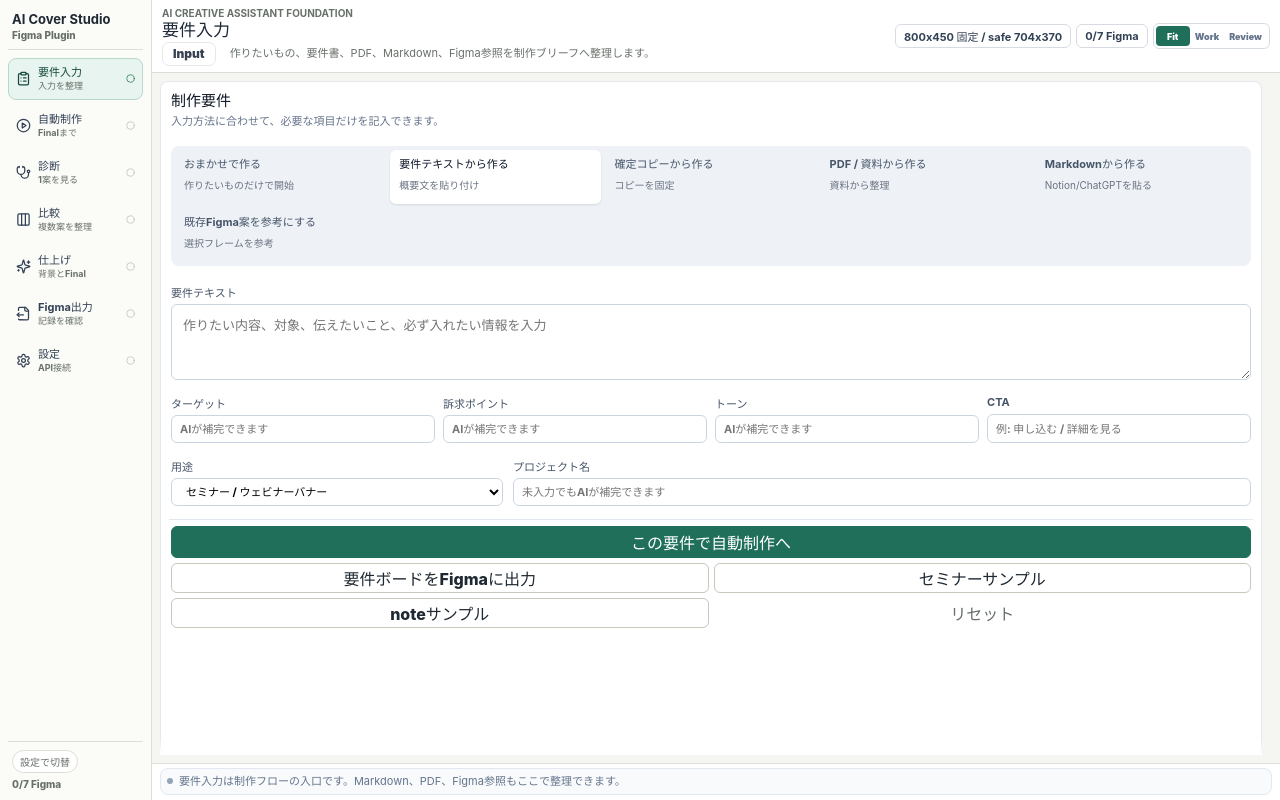
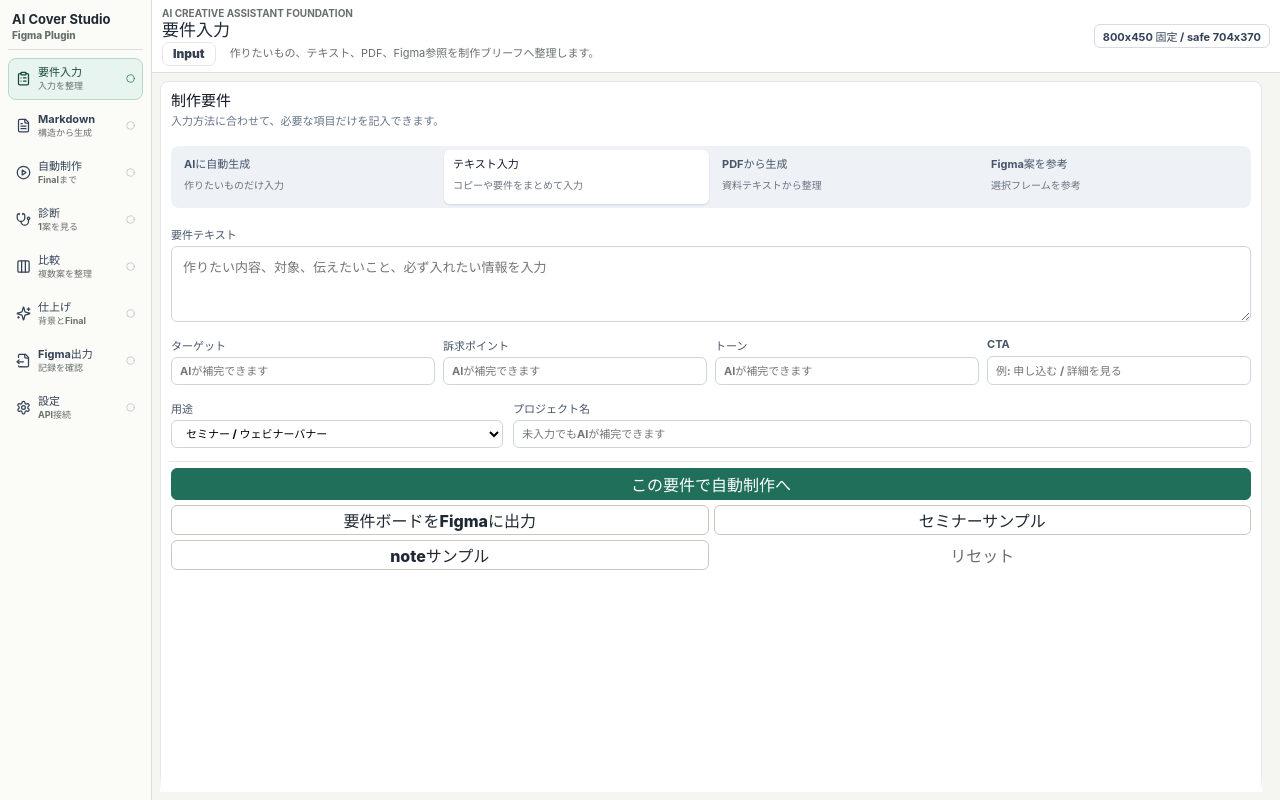
Before and after one commit to orimotest/Figmasuki, a React (Vite) app: page / in a window 1280 px wide. Built offline with nearby package versions, Linux system fonts and the light colour scheme.

Commit message:
Refine plugin navigation and settings

```diff
--- a/src/styles/app.css
+++ b/src/styles/app.css
@@ -78,7 +78,7 @@ input:focus-visible {
   min-width: 0;
   min-height: 0;
   display: grid;
-  grid-template-rows: auto minmax(0, 1fr) auto;
+  grid-template-rows: auto minmax(0, 1fr);
   overflow: hidden;
 }
 
@@ -86,7 +86,7 @@ input:focus-visible {
   min-width: 0;
   min-height: 0;
   display: grid;
-  grid-template-rows: auto minmax(0, 1fr) auto;
+  grid-template-rows: auto minmax(0, 1fr);
   gap: 8px;
   padding: 10px 8px;
   border-right: 1px solid var(--border);
@@ -689,7 +689,7 @@ input:focus-visible {
 }
 
 .input-mode-grid {
-  grid-template-columns: repeat(5, minmax(0, 1fr));
+  grid-template-columns: repeat(4, minmax(0, 1fr));
 }
 
 .input-mode-grid .segment {
@@ -702,15 +702,24 @@ input:focus-visible {
 }
 
 .input-mode-grid .segment strong {
+  max-width: 100%;
+  overflow: hidden;
   font-size: 11px;
   line-height: 1.15;
+  text-overflow: ellipsis;
+  white-space: nowrap;
+  word-break: keep-all;
 }
 
 .input-mode-grid .segment small {
   display: block;
+  max-width: 100%;
+  overflow: hidden;
   color: #6b7280;
   font-size: 10px;
   line-height: 1.25;
+  text-overflow: ellipsis;
+  white-space: nowrap;
 }
 
 .pdf-input-box {
@@ -728,6 +737,27 @@ input:focus-visible {
 .pdf-input-box p,
 .pdf-input-box small {
   margin: 0;
+}
+
+.mode-context-note {
+  display: grid;
+  gap: 3px;
+  margin-bottom: 8px;
+  padding: 9px 10px;
+  border: 1px solid #d7e2dc;
+  border-radius: 8px;
+  background: #f8fbf8;
+}
+
+.mode-context-note strong {
+  color: var(--text);
+  font-size: 12px;
+}
+
+.mode-context-note span {
+  color: var(--muted);
+  font-size: 11px;
+  line-height: 1.45;
 }
 
 .settings-screen {
@@ -823,6 +853,14 @@ input:focus-visible {
   background: rgba(255, 255, 255, 0.98);
 }
 
+.settings-screen-compact .size-preset-list {
+  grid-template-columns: 1fr;
+}
+
+.settings-screen-compact .size-preset-list button {
+  min-height: 54px;
+}
+
 .settings-summary-panel {
   display: grid;
   gap: 10px;
@@ -866,6 +904,74 @@ input:focus-visible {
 .settings-mode-panel p {
   grid-column: 1 / -1;
   margin: 0;
+}
+
+.settings-size-panel {
+  display: grid;
+  gap: 8px;
+  padding: 10px;
+  border: 1px solid #e2e8f0;
+  border-radius: 8px;
+  background: #ffffff;
+}
+
+.settings-size-heading {
+  display: grid;
+  gap: 2px;
+}
+
+.settings-size-heading strong {
+  color: var(--text);
+  font-size: 12px;
+}
+
+.settings-size-heading span {
+  color: var(--muted);
+  font-size: 11px;
+  line-height: 1.45;
+}
+
+.size-preset-list {
+  display: grid;
+  grid-template-columns: repeat(3, minmax(0, 1fr));
+  gap: 6px;
+}
+
+.size-preset-list button {
+  display: grid;
+  gap: 3px;
+  min-height: 74px;
+  border: 1px solid #d7dce3;
+  border-radius: 8px;
+  padding: 8px;
+  color: #334155;
+  background: #f8fafc;
+  cursor: pointer;
+  text-align: left;
+}
+
+.size-preset-list button.active {
+  border-color: var(--primary);
+  background: var(--primary-soft);
+  box-shadow: inset 0 0 0 1px rgba(31, 111, 91, 0.16);
+}
+
+.size-preset-list strong {
+  color: var(--text);
+  font-size: 12px;
+}
+
+.size-preset-list small {
+  color: var(--muted);
+  font-size: 10px;
+  line-height: 1.35;
+}
+
+.size-preset-list em {
+  color: #64748b;
+  font-size: 10px;
+  font-style: normal;
+  font-weight: 800;
 }
 
 .mode-toggle {
@@ -1639,13 +1745,25 @@ input:focus-visible {
 .diagnose-review-layout,
 .compare-review-layout,
 .finish-review-layout {
-  grid-template-columns: minmax(210px, 0.75fr) minmax(0, 1.25fr);
+  grid-template-columns: minmax(0, 1fr);
 }
 
 .diagnose-review-layout .review-preview-panel,
 .compare-review-layout .review-preview-panel,
 .finish-review-layout .review-preview-panel {
   display: none;
+}
+
+.diagnose-review-layout .review-main-panel,
+.compare-review-layout .review-main-panel,
+.finish-review-layout .review-main-panel {
+  order: 1;
+}
+
+.diagnose-review-layout .review-side-panel,
+.compare-review-layout .review-side-panel,
+.finish-review-layout .review-side-panel {
+  order: 2;
 }
 
 .review-side-panel,
@@ -1819,6 +1937,68 @@ input:focus-visible {
   grid-template-columns: repeat(2, minmax(0, 1fr));
 }
 
+.review-main-panel .insight-grid,
+.review-main-panel .insight-grid.two,
+.review-main-panel .insight-grid.three {
+  grid-template-columns: minmax(0, 1fr);
+  gap: 0;
+}
+
+.review-main-panel .insight-grid + .insight-grid {
+  border-top: 1px solid #e5e7eb;
+}
+
+.review-main-panel > .review-card,
+.review-main-panel .insight-card,
+.review-main-panel .insight-hero {
+  border-right: 0;
+  border-left: 0;
+  border-radius: 0;
+  background: transparent;
+  box-shadow: none;
+}
+
+.review-main-panel .insight-hero {
+  padding: 14px 2px;
+  border-top: 1px solid #e5e7eb;
+  border-bottom: 1px solid #e5e7eb;
+}
+
+.review-main-panel .insight-hero span {
+  width: 34px;
+  height: 34px;
+  border-radius: 7px;
+}
+
+.review-main-panel .insight-card {
+  grid-template-columns: minmax(116px, 0.28fr) minmax(0, 1fr);
+  gap: 8px 14px;
+  padding: 12px 2px;
+  border-top: 1px solid #e5e7eb;
+}
+
+.review-main-panel .insight-grid .insight-card:first-child {
+  border-top: 0;
+}
+
+.review-main-panel .insight-card h3 {
+  align-self: start;
+  font-size: 12px;
+}
+
+.review-main-panel .insight-card > strong,
+.review-main-panel .insight-card > p,
+.review-main-panel .insight-card > ul,
+.review-main-panel .insight-card > ol {
+  grid-column: 2;
+}
+
+.review-main-panel > .review-card {
+  padding: 12px 2px;
+  border-top: 1px solid #e5e7eb;
+  border-bottom: 0;
+}
+
 .insight-card {
   display: grid;
   gap: 9px;
@@ -1842,6 +2022,17 @@ input:focus-visible {
 .insight-card.warn {
   border-color: #fed7aa;
   background: #fffaf0;
+}
+
+.review-main-panel .insight-card {
+  gap: 8px 14px;
+  padding: 12px 2px;
+  background: transparent;
+}
+
+.review-main-panel .insight-card.warn {
+  border-color: #e5e7eb;
+  background: transparent;
 }
 
 .metric-list {
--- a/src/ui/App.tsx
+++ b/src/ui/App.tsx
@@ -9,32 +9,16 @@ import type { ProcessBoardStage } from "../schemas/production";
 import type { ProjectData } from "../schemas/project";
 import type { ProviderConfig } from "../schemas/provider";
 import { postToPlugin } from "../plugin/figma/messageBridge";
-import { ActionFooter } from "./components/ActionFooter";
 import { AppSidebar, type AppView, type AppViewStatus } from "./components/AppSidebar";
 import { CanvasBadge } from "./components/CanvasBadge";
 import { EmptyState } from "./components/EmptyState";
-import { StatusLog } from "./components/StatusLog";
 import { CompareScreen } from "./screens/CompareScreen";
 import { DiagnoseScreen } from "./screens/DiagnoseScreen";
 import { ExploreScreen } from "./screens/ExploreScreen";
 import { FinishScreen } from "./screens/FinishScreen";
 import { SettingsScreen } from "./screens/SettingsScreen";
 
-const appViews: AppView[] = ["Brief", "Auto", "Diagnose", "Compare", "Finish", "Output"];
-
-const uiSizePresets = {
-  Fit: { width: 720, height: 620 },
-  Work: { width: 840, height: 680 },
-  Review: { width: 1040, height: 720 },
-} as const;
-
-type UiSizePreset = keyof typeof uiSizePresets;
-
-const uiSizeLabels = {
-  Fit: "Fit",
-  Work: "Work",
-  Review: "Review",
-} satisfies Record<UiSizePreset, string>;
+const appViews: AppView[] = ["Brief", "Markdown", "Auto", "Diagnose", "Compare", "Finish", "Output"];
 
 const viewLabels: Record<Exclude<AppView, "Settings">, { label: string; pill: string; description: string }> = {
   Auto: {
@@ -45,7 +29,12 @@ const viewLabels: Record<Exclude<AppView, "Settings">, { label: string; pill: st
   Brief: {
     label: "要件入力",
     pill: "Input",
-    description: "作りたいもの、要件書、PDF、Markdown、Figma参照を制作ブリーフへ整理します。",
+    description: "作りたいもの、テキスト、PDF、Figma参照を制作ブリーフへ整理します。",
+  },
+  Markdown: {
+    label: "Markdown生成",
+    pill: "Document",
+    description: "Notion、ChatGPT、要件書の構造を読み取り、要件定義ボードにも残します。",
   },
   Diagnose: {
     label: "診断",
@@ -71,7 +60,6 @@ const viewLabels: Record<Exclude<AppView, "Settings">, { label: string; pill: st
 
 export default function App() {
   const [activeView, setActiveView] = useState<Exclude<AppView, "Settings">>("Brief");
-  const [uiSize, setUiSize] = useState<UiSizePreset>("Fit");
   const [settingsOpen, setSettingsOpen] = useState(false);
   const [projectData, setProjectData] = useState<ProjectData | null>(null);
   const [comparison, setComparison] = useState<ComparisonResult | undefined>();
@@ -88,6 +76,7 @@ export default function App() {
     return {
       Auto: projectData?.productionStatus?.stage === "error" ? "error" : projectData?.svgCandidates.length ? "done" : "idle",
       Brief: projectData ? "done" : "idle",
+      Markdown: projectData?.inputMode === "markdown" ? "done" : "idle",
       Diagnose: diagnosis || projectData?.diagnosisResults.length ? "done" : "idle",
       Compare: hasComparison ? "done" : "idle",
       Finish: hasBackground ? "done" : "idle",
@@ -150,11 +139,6 @@ export default function App() {
     handleRenderFullProcess();
   }
 
-  function handleResizeUi(size: UiSizePreset) {
-    setUiSize(size);
-    postToPlugin({ type: "RESIZE_UI", payload: uiSizePresets[size] });
-  }
-
   function handleSidebarChange(view: AppView) {
     if (view === "Settings") {
       setSettingsOpen(true);
@@ -165,7 +149,7 @@ export default function App() {
 
   return (
     <main className="app-shell">
-      <AppSidebar activeView={activeView} outputCount={outputCount} statuses={navStatuses} onChange={handleSidebarChange} />
+      <AppSidebar activeView={activeView} statuses={navStatuses} onChange={handleSidebarChange} />
 
       <section className="app-workspace">
         <header className="plugin-header app-header">
@@ -179,14 +163,6 @@ export default function App() {
           </div>
           <div className="header-meta">
             <CanvasBadge />
-            <span className="provider-badge">{outputCount}/7 Figma</span>
-            <div className="ui-size-control" aria-label="UI size">
-              {(["Fit", "Work", "Review"] as UiSizePreset[]).map((size) => (
-                <button key={size} className={uiSize === size ? "active" : ""} type="button" onClick={() => handleResizeUi(size)}>
-                  {uiSizeLabels[size]}
-                </button>
-              ))}
-            </div>
             {(activeView === "Auto" || activeView === "Output") && (
               <button className="header-button" type="button" disabled={activeView === "Output" && !projectData} onClick={handleHeaderAction}>
                 {activeView === "Auto" ? "自動制作を開始" : "全工程をFigmaへ出力"}
@@ -198,6 +174,7 @@ export default function App() {
         <section className="plugin-scroll-area nice-scrollbar scroll-fade-bottom screen-area">
           {activeView === "Auto" && <ExploreScreen phase="production" providers={providers} projectData={projectData} onProceedToProduction={() => setActiveView("Auto")} onProjectData={handleProjectData} />}
           {activeView === "Brief" && <ExploreScreen phase="brief" providers={providers} projectData={projectData} onProceedToProduction={() => setActiveView("Auto")} onProjectData={handleProjectData} />}
+          {activeView === "Markdown" && <ExploreScreen phase="brief" forcedInputMode="markdown" providers={providers} projectData={projectData} onProceedToProduction={() => setActiveView("Auto")} onProjectData={handleProjectData} />}
           {activeView === "Diagnose" && <DiagnoseScreen providers={providers} projectData={projectData} onProjectData={setProjectData} onDiagnosis={setDiagnosis} />}
           {activeView === "Compare" && <CompareScreen providers={providers} projectData={projectData} onProjectData={setProjectData} onComparison={setComparison} onBackground={setBackground} />}
           {activeView === "Finish" && (
@@ -212,19 +189,6 @@ export default function App() {
           )}
           {activeView === "Output" && <FigmaOutputView projectData={projectData} onRenderFullProcess={handleRenderFullProcess} />}
         </section>
-
-        <ActionFooter>
-          <StatusLog
-            entries={[
-              settingsOpen
-                ? "APIキーは保存時にFigma clientStorageへ送ります。Gitには書き込みません。"
-                : activeView === "Brief"
-                  ? "要件入力は制作フローの入口です。Markdown、PDF、Figma参照もここで整理できます。"
-                  : "AIの工程、Figma出力状況、Final Candidateまでのつながりを確認できます。",
-              "制作モードは設定で切り替えます。APIキーや接続先はログに出しません。",
-            ]}
-          />
-        </ActionFooter>
       </section>
 
       {settingsOpen && (
@@ -252,6 +216,7 @@ function legacyTabToView(value: string | undefined): AppView | null {
   if (!value) return null;
   if (value === "Explore") return "Auto";
   if (value === "Brief") return "Brief";
+  if (value === "Markdown") return "Markdown";
   if (value === "Compare") return "Compare";
   if (value === "Diagnose") return "Diagnose";
   if (value === "Finish") return "Finish";
--- a/src/ui/components/AppSidebar.tsx
+++ b/src/ui/components/AppSidebar.tsx
@@ -1,17 +1,17 @@
 import { CheckCircle2, Circle, ClipboardList, Columns3, FileOutput, FileText, PlayCircle, Settings, Sparkles, Stethoscope, TriangleAlert } from "lucide-react";
 
-export type AppView = "Auto" | "Brief" | "Diagnose" | "Compare" | "Finish" | "Output" | "Settings";
+export type AppView = "Auto" | "Brief" | "Markdown" | "Diagnose" | "Compare" | "Finish" | "Output" | "Settings";
 export type AppViewStatus = "idle" | "done" | "error";
 
 type AppSidebarProps = {
   activeView: AppView;
-  outputCount: number;
   statuses: Partial<Record<AppView, AppViewStatus>>;
   onChange: (view: AppView) => void;
 };
 
 const navigationItems = [
   { view: "Brief", label: "要件入力", description: "入力を整理", icon: ClipboardList },
+  { view: "Markdown", label: "Markdown", description: "構造から生成", icon: FileText },
   { view: "Auto", label: "自動制作", description: "Finalまで", icon: PlayCircle },
   { view: "Diagnose", label: "診断", description: "1案を見る", icon: Stethoscope },
   { view: "Compare", label: "比較", description: "複数案を整理", icon: Columns3 },
@@ -20,7 +20,7 @@ const navigationItems = [
   { view: "Settings", label: "設定", description: "API接続", icon: Settings },
 ] satisfies Array<{ view: AppView; label: string; description: string; icon: typeof FileText }>;
 
-export function AppSidebar({ activeView, outputCount, statuses, onChange }: AppSidebarProps) {
+export function AppSidebar({ activeView, statuses, onChange }: AppSidebarProps) {
   return (
     <aside className="app-sidebar" aria-label="メインナビゲーション">
       <div className="sidebar-brand">
@@ -45,10 +45,6 @@ export function AppSidebar({ activeView, outputCount, statuses, onChange }: AppS
         })}
       </nav>
 
-      <div className="sidebar-status">
-        <span className="sidebar-mode">設定で切替</span>
-        <span>{outputCount}/7 Figma</span>
-      </div>
     </aside>
   );
 }
--- a/src/ui/labels.ts
+++ b/src/ui/labels.ts
@@ -27,13 +27,13 @@ export const contentTypeLabels: Record<ContentType, string> = {
 };
 
 export const inputModeLabels: Record<InputMode, string> = {
-  minimal_prompt: "おまかせで作る",
-  brief_text: "要件テキストから作る",
-  fixed_copy: "確定コピーから作る",
-  pdf: "PDF / 資料から作る",
-  markdown: "Markdownから作る",
-  figma_reference: "既存Figma案を参考にする",
-  figma_variation: "既存Figma案を参考にする",
+  minimal_prompt: "AIに自動生成",
+  brief_text: "テキスト入力",
+  fixed_copy: "テキスト入力",
+  pdf: "PDFから生成",
+  markdown: "Markdownから生成",
+  figma_reference: "Figma案を参考",
+  figma_variation: "Figma案を参考",
 };
 
 export const providerLabels: Record<ProviderMode, string> = {
--- a/src/ui/screens/ExploreScreen.tsx
+++ b/src/ui/screens/ExploreScreen.tsx
@@ -32,6 +32,7 @@ import { normalizeRichTextInput } from "../../utils/markdown/normalizeRichText";
 
 type ExploreScreenProps = {
   phase?: "brief" | "production";
+  forcedInputMode?: InputMode;
   providers: ProviderConfig;
   projectData: ProjectData | null;
   onProceedToProduction?: () => void;
@@ -43,6 +44,41 @@ const sampleBriefs = {
     "note記事のサムネイル。テーマは「AI時代にデザイナーが持つべき判断力」。派手なAI感ではなく、制作現場で考え続ける人に届く静かな編集感にしたい。",
   seminar_banner:
     "オンラインセミナー集客用のバナー。対象はAI活用に関心はあるが、何から試すべきか迷っている事業部門の担当者。60分で基本の考え方と明日使える実践例を持ち帰れることを伝えたい。信頼感は保ちつつ、難しそうに見せない。",
+} satisfies Record<ContentType, string>;
+
+const sampleMarkdowns = {
+  note_thumbnail: `# noteサムネイル要件
+
+## テーマ
+AI時代にデザイナーが持つべき判断力
+
+## 読者
+- 制作現場でAIを使い始めたデザイナー
+- 生成結果の採用判断に迷っている編集者
+
+## 訴求
+- AIっぽさを避け、現場の言葉で判断する
+- 派手さよりも読みやすさと信頼感を優先する
+
+> 落ち着いた編集感。強い煽りは避ける。`,
+  seminar_banner: `# オンラインセミナー告知バナー
+
+## イベント概要
+- テーマ: AI活用の第一歩
+- 形式: オンラインセミナー
+- 対象: 事業部門の担当者、企画職、制作進行
+
+## 固定情報
+| 項目 | 内容 |
+| --- | --- |
+| 日時 | 6.18 WED 14:00-15:00 |
+| CTA | 無料で参加する |
+
+## 訴求
+- 60分で基本の考え方を把握できる
+- 明日から小さく試せる実践例を持ち帰れる
+
+> 信頼感を保ちつつ、難しそうに見せない。`,
 } satisfies Record<ContentType, string>;
 
 const emptyFixedCopy: FixedCopyInput = {
@@ -61,9 +97,9 @@ const sampleFixedCopy: FixedCopyInput = {
   time: "14:00-15:00",
 };
 
-export function ExploreScreen({ phase = "production", providers, projectData, onProceedToProduction, onProjectData }: ExploreScreenProps) {
+export function ExploreScreen({ phase = "production", forcedInputMode, providers, projectData, onProceedToProduction, onProjectData }: ExploreScreenProps) {
   const [contentType, setContentType] = useState<ContentType>("seminar_banner");
-  const [inputMode, setInputMode] = useState<InputMode>("brief_text");
+  const [inputMode, setInputMode] = useState<InputMode>(forcedInputMode ?? "brief_text");
   const [projectName, setProjectName] = useState("");
   const [briefText, setBriefText] = useState("");
   const [fixedCopy, setFixedCopy] = useState<FixedCopyInput>(emptyFixedCopy);
@@ -123,9 +159,13 @@ export function ExploreScreen({ phase = "production", providers, projectData, on
   const primaryCandidate =
     visibleSvgCandidates.find((candidate) => candidate.id === projectData?.comparisonResult?.recommendation.primaryFrameId) ?? visibleSvgCandidates[0];
 
+  useEffect(() => {
+    if (forcedInputMode) setInputMode(forcedInputMode);
+  }, [forcedInputMode]);
+
   function loadSample(type: ContentType = "seminar_banner") {
     setContentType(type);
-    setInputMode("brief_text");
+    setInputMode(forcedInputMode ?? "brief_text");
     setProjectName(type === "seminar_banner" ? "オンラインセミナー集客バナー" : "AI時代のデザイン思考サムネイル");
     setBriefText(sampleBriefs[type]);
     setFixedCopy(sampleFixedCopy);
@@ -136,7 +176,7 @@ export function ExploreScreen({ phase = "production", providers, projectData, on
     setPdfFileName("");
     setPdfText("");
     setPdfStatus("");
-    setMarkdownText("");
+    setMarkdownText(forcedInputMode === "markdown" ? sampleMarkdowns[type] : "");
     setReferenceFrameSummary("");
     setProductionBrief(null);
     setError(null);
@@ -360,7 +400,7 @@ export function ExploreScreen({ phase = "production", providers, projectData, on
     setProductionStage("input_ready");
     setFigmaOutputs([]);
     setContentType("seminar_banner");
-    setInputMode("brief_text");
+    setInputMode(forcedInputMode ?? "brief_text");
     setProjectName("");
     setBriefText("");
     setFixedCopy(emptyFixedCopy);
@@ -420,7 +460,13 @@ export function ExploreScreen({ phase = "production", providers, projectData, on
   const requirementEditor = (
     <>
       <div className="requirement-form">
-        <InputModeSelector value={inputMode} onChange={setInputMode} />
+        {!forcedInputMode && <InputModeSelector value={inputMode} onChange={setInputMode} />}
+        {forcedInputMode === "markdown" && (
+          <div className="mode-context-note">
+            <strong>Markdown / リッチテキスト入力</strong>
+            <span>見出し、箇条書き、表、引用を要件構造として読み取り、制作ブリーフとFigma要件ボードに使います。</span>
+          </div>
+        )}
 
         {inputMode === "minimal_prompt" && (
           <label className="field full-width primary-input-field">
@@ -582,7 +628,7 @@ export function ExploreScreen({ phase = "production", providers, projectData, on
               リセット
             </button>
           </ActionBar>
-          {inputMode !== "brief_text" && advancedEditor}
+          {inputMode !== "brief_text" && inputMode !== "markdown" && advancedEditor}
         </section>
       </div>
     );
```
Also changed, not shown: src/ui/components/InputModeSelector.tsx (+3 -5 lines), src/ui/screens/SettingsScreen.tsx (+34 -0 lines), 3 other files (tests, documents, lock files or other folders).
